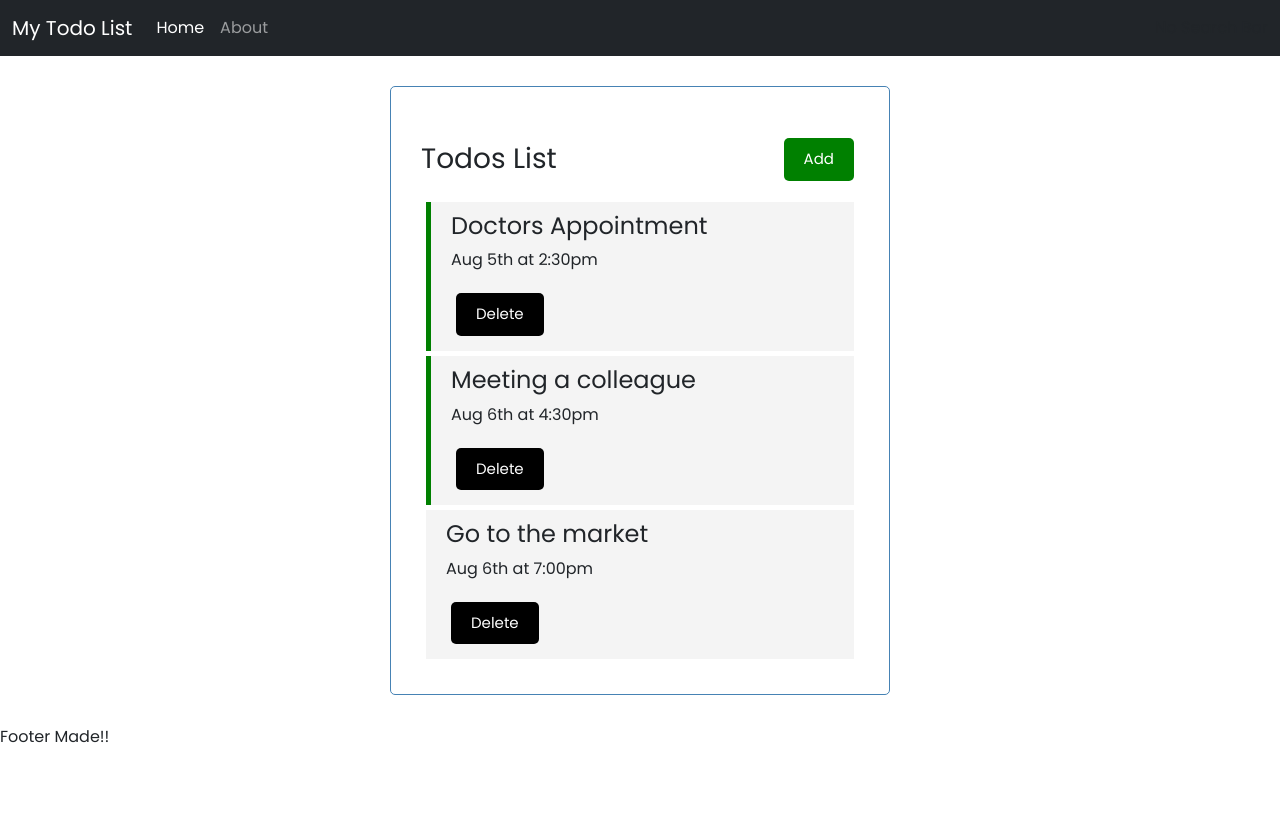
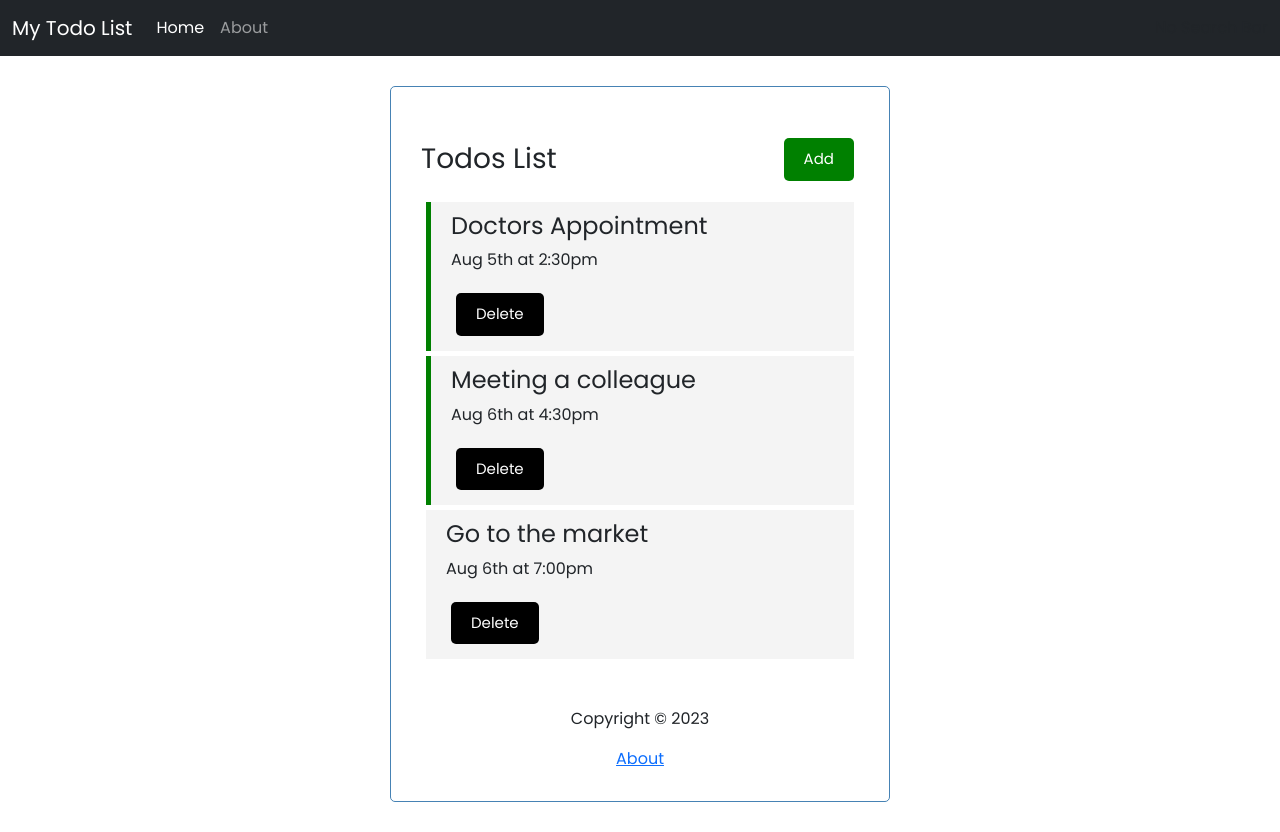
Before and after one commit to siddharth-singh-bhadouria/Starting-React, a React (Create React App) app: page / in a window 1280 px wide. Before the commit the page ends 800 px from the top, so only its background shows below. Built offline with nearby package versions, Linux system fonts and the light colour scheme.

Commit message:
Changes to footer

```diff
--- a/package.json
+++ b/package.json
@@ -9,6 +9,7 @@
     "react": "^18.2.0",
     "react-dom": "^18.2.0",
     "react-icons": "^4.10.1",
+    "react-router-dom": "^6.14.2",
     "react-scripts": "5.0.1",
     "web-vitals": "^2.1.4"
   },
--- a/src/App.js
+++ b/src/App.js
@@ -60,10 +60,10 @@ function App() {
         {todos.length > 0 ?
           (<Todos todos={todos} onToggle={toggleReminder} onDelete={deleteTask} />) : 'No tasks to show'
         }
+        <p className='text-center my-5 mb-auto'>< Footer /></p>
       </div>
-      < Footer />
     </>
-  );
+  )
 }
 
 export default App;
--- a/src/MyComponents/footer.js
+++ b/src/MyComponents/footer.js
@@ -1,7 +1,8 @@
 export const Footer = () => {
     return (
         <div>
-            Footer Made!!
+            <p>Copyright &copy; 2023</p>
+            <a href="/about">About</a>
         </div>
     )
 }
--- a/src/index.css
+++ b/src/index.css
@@ -106,7 +106,7 @@ body {
   height: 20px;
 }
 
-footer {
+.footer {
   margin-top: 30px;
   text-align: center;
 }
```
Also changed, not shown: 1 other file (tests, documents, lock files or other folders).
